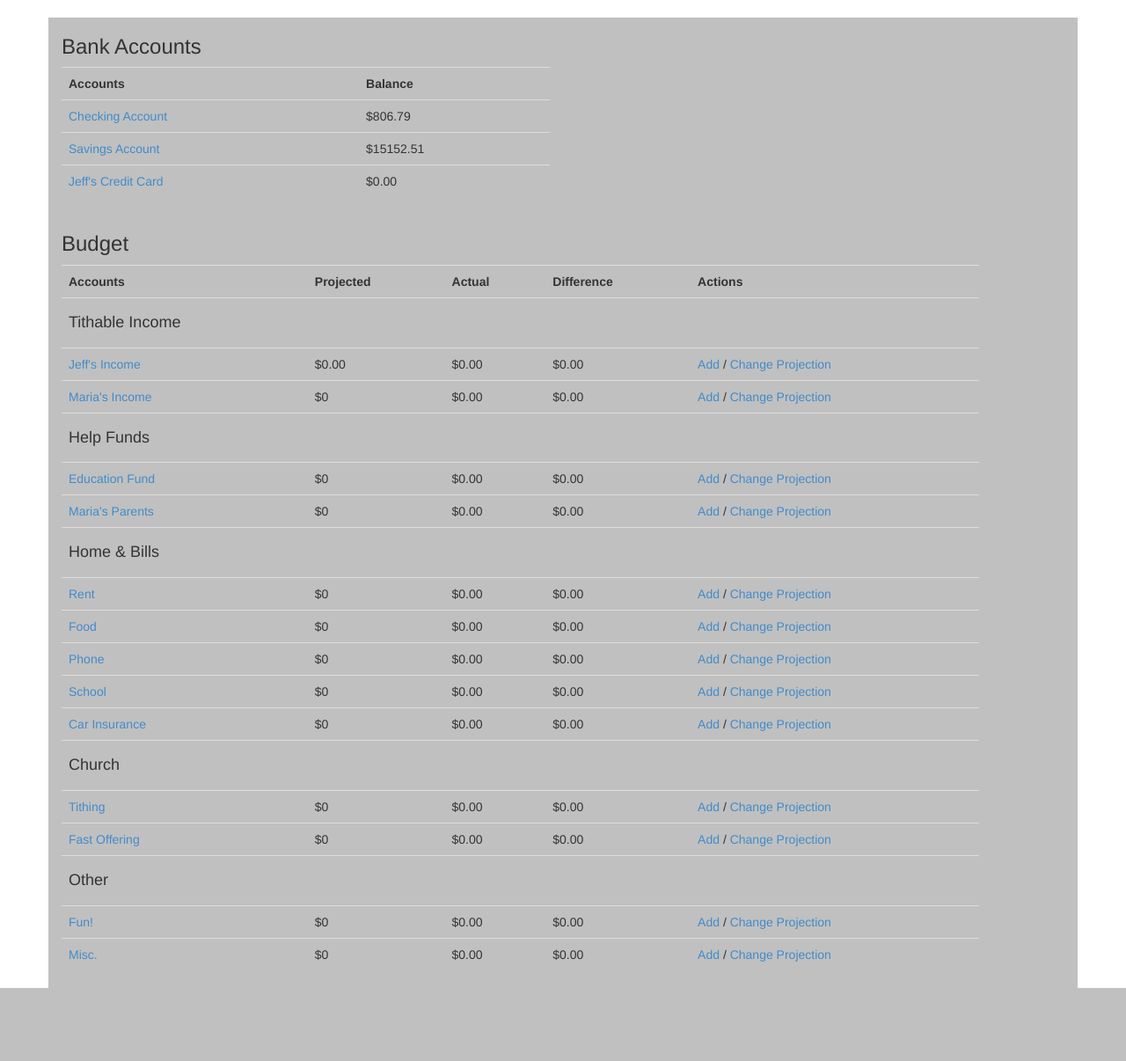
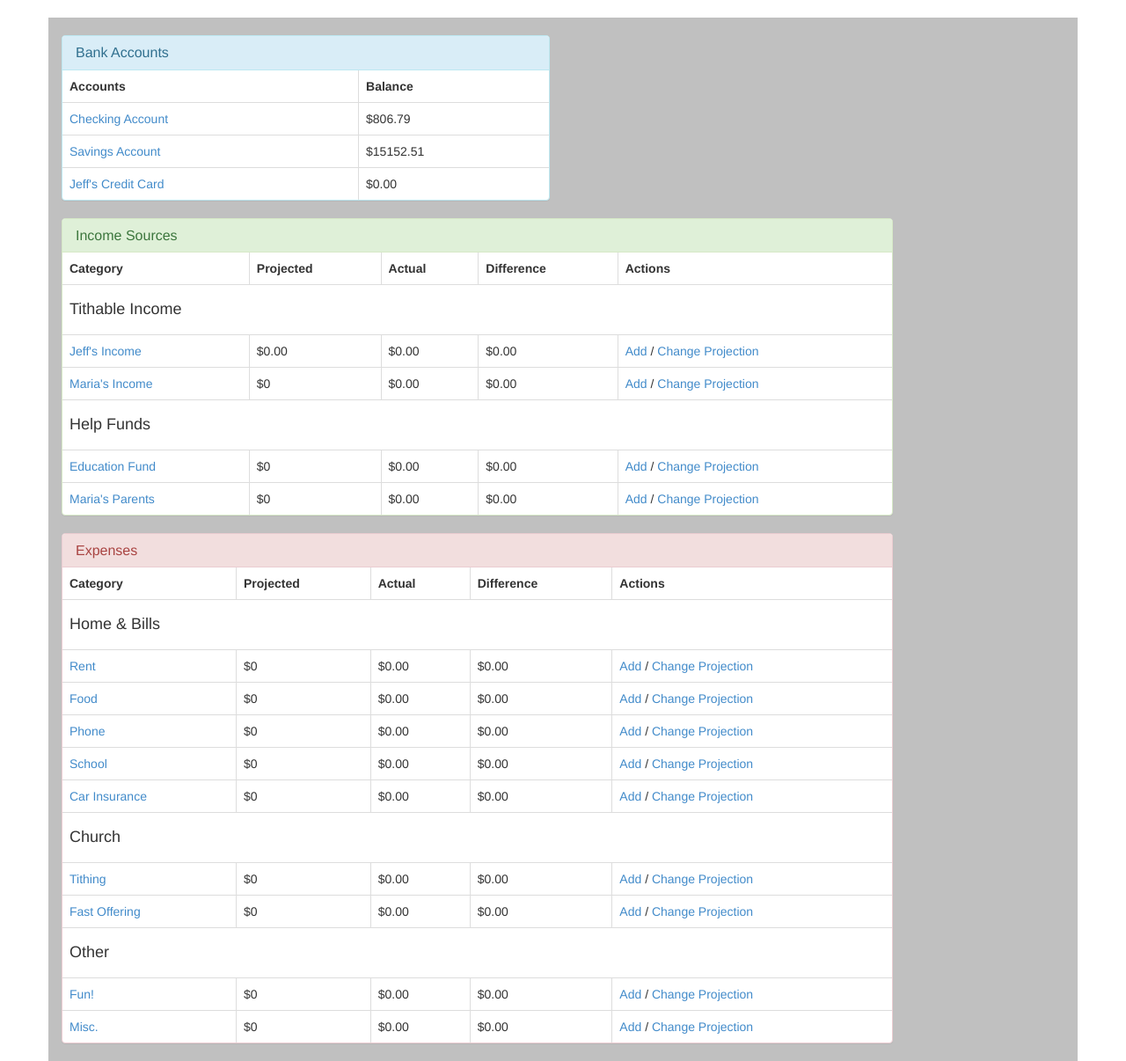
Before and after one commit to jeffrpowell/budgettracker, a Django app: page /budget/ in a window 1280 px wide. Shown: the part 52-1258 px from the top of the page at 88% size. Before the commit the page ends 1175 px from the top, so only its background shows below. Run offline with Django 3.2, Linux system fonts and the light colour scheme; data comes from the database, SQL or seed files in the repository; both versions use the stored data as it was after the commit; parts of the project's set-up code (start-up, migrations or seed data) failed here and were passed over.

Commit message:
separate income accounts from expense accounts

```diff
--- a/budget/models.py
+++ b/budget/models.py
@@ -3,6 +3,7 @@ from django.forms import ModelForm
 
 class AccountCategory(models.Model):
 	name = models.CharField(max_length=30)
+	income_accounts = models.NullBooleanField()
 	def __unicode__(self):
 		return self.name
 
--- a/budget/templates/budget/index.html
+++ b/budget/templates/budget/index.html
@@ -3,9 +3,12 @@
 {% block content %}
 	<div class="row">
 		<div class="col-xs-6">
-			<h3>{{ bank_category.cat.name }}</h3>
-
-			<table class="table">
+			<br />
+			<div class="panel panel-info">
+				<div class="panel-heading">
+					<h3 class="panel-title">{{ bank_category.cat.name }}</h3>
+				</div>
+				<table class="table table-bordered panel-body">
 					<tr><th>Accounts</th><th>Balance</th></tr>
 					{% for acct in bank_category.accounts %}
 						<tr><td><a href="{% url 'budget:account' acct.id %}">{{ acct.name }}</a></td><td>${{ acct.balance }}</td></tr>
@@ -13,13 +16,17 @@
 				</table>
 			</div>
 		</div>
+	</div>
 	<div class="row">
-		<div class="col-xs-11">
-			<h3>Budget</h3>
-			<table class="table">
-			<tr><th>Accounts</th><th>Projected</th><th>Actual</th><th>Difference</th><th>Actions</th></tr>
-			{% for category in data %}
-				<tr><td><h4>{{ category.cat.name }}</h4></td><td colspan="4"></td></tr>
+		<div class="col-xs-10">
+			<div class="panel panel-success">
+				<div class="panel-heading">
+					<h3 class="panel-title">Income Sources</h3>
+				</div>
+				<table class="table table-bordered panel-body">
+				<tr><th>Category</th><th>Projected</th><th>Actual</th><th>Difference</th><th>Actions</th></tr>
+				{% for category in income_categories %}
+					<tr><td colspan="5"><h4>{{ category.cat.name }}</h4></td></tr>
 					{% for acct in category.accounts %}
 						<tr>
 							<td><a href="{% url 'budget:account' acct.acct.id %}">{{ acct.acct.name }}</a></td>
@@ -34,6 +41,32 @@
 				</table>
 			</div>
 		</div>
+	</div>
+	<div class="row">
+		<div class="col-xs-10">
+			<div class="panel panel-danger">
+				<div class="panel-heading">
+					<h3 class="panel-title">Expenses</h3>
+				</div>
+				<table class="table table-bordered panel-body">
+				<tr><th>Category</th><th>Projected</th><th>Actual</th><th>Difference</th><th>Actions</th></tr>
+				{% for category in expense_categories %}
+					<tr><td colspan="5"><h4>{{ category.cat.name }}</h4></td></tr>
+					{% for acct in category.accounts %}
+						<tr>
+							<td><a href="{% url 'budget:account' acct.acct.id %}">{{ acct.acct.name }}</a></td>
+							<td id="proj_{{ acct.acct.id }}">${{ acct.pred }}</td>
+							<td id="proj_text_{{ acct.acct.id }}" class="change-projection-text">{% csrf_token %}
+								$<input type="number" step="0.01" id="proj_input_{{ acct.acct.id }}" size="10"></td>
+							<td>${{ acct.acct.balance }}</td><td id="diff_{{ acct.acct.id }}">${{ acct.diff }}</td>
+							<td><a href="{% url 'budget:addtransaction' acct.acct.id %}">Add</a> /
+									<a href="#" class="change-projection-link" id="link_{{ acct.acct.id }}">Change Projection</a></td></tr>
+					{% endfor %}
+				{% endfor %}
+				</table>
+			</div>
+		</div>
+	</div>
 {% endblock %}
 
 {% block javascript %}
--- a/budget/views.py
+++ b/budget/views.py
@@ -8,10 +8,7 @@ from django.utils import simplejson as json
 
 from budget.models import Transaction, Account, AccountCategory, TransactionForm
 
-def index(request):
-    categories = AccountCategory.objects.all().exclude(name='Bank Accounts')
-    bank_category = AccountCategory.objects.get(name='Bank Accounts')
-    context = {'bank_category': {'cat': bank_category, 'accounts': Account.objects.filter(category=bank_category)}}
+def map_categories(categories):
     data = []
     for cat in categories:
         entry = {'cat': cat}
@@ -27,7 +24,13 @@ def index(request):
             all_accounts.append(acct_entry)
         entry['accounts'] = all_accounts
         data.append(entry)
-    context['data'] = data
+    return data
+
+def index(request):
+    bank_category = AccountCategory.objects.get(name='Bank Accounts')
+    context = {'bank_category': {'cat': bank_category, 'accounts': Account.objects.filter(category=bank_category)}}
+    context['income_categories'] = map_categories(AccountCategory.objects.filter(income_accounts=True))
+    context['expense_categories'] = map_categories(AccountCategory.objects.filter(income_accounts=False))
     return render(request, 'budget/index.html', context)
 
 def transaction(request, tid):
```
Also changed, not shown: db.sqlite3, 2 other files. Lines whose indentation alone changed are shown as unchanged.
